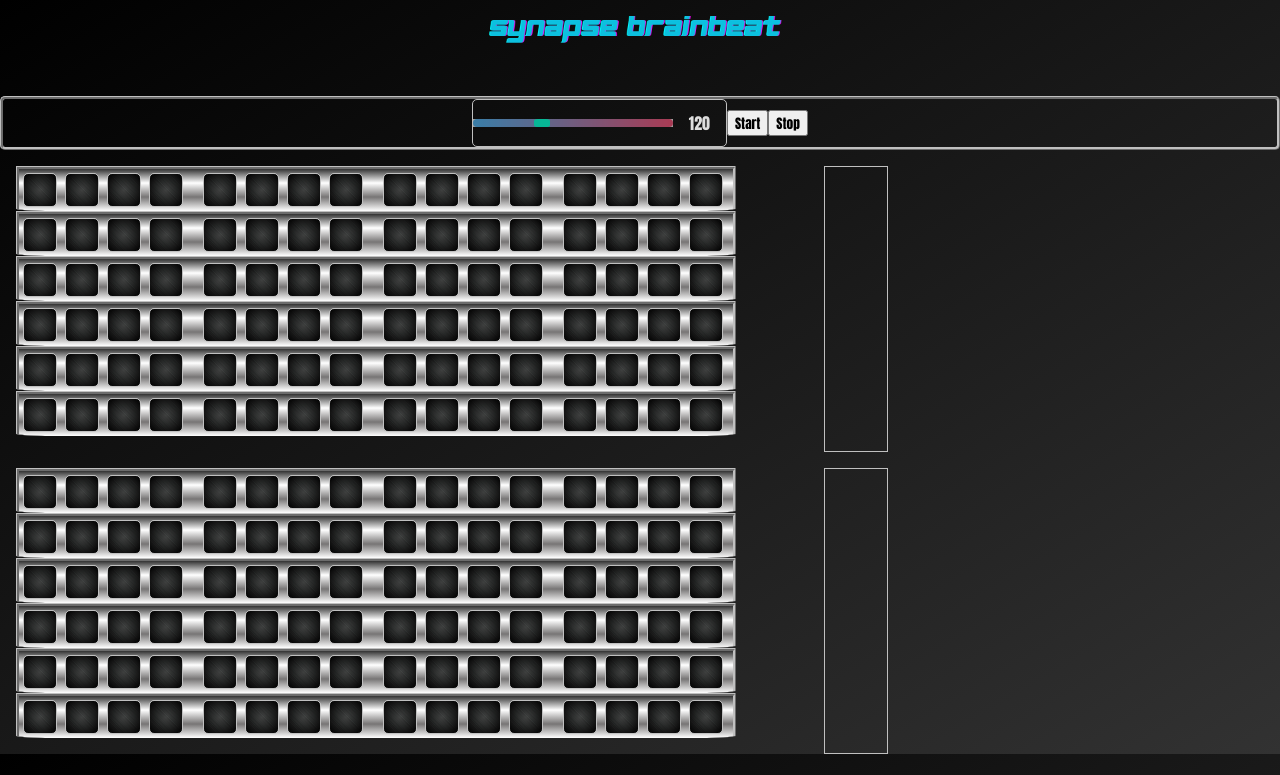
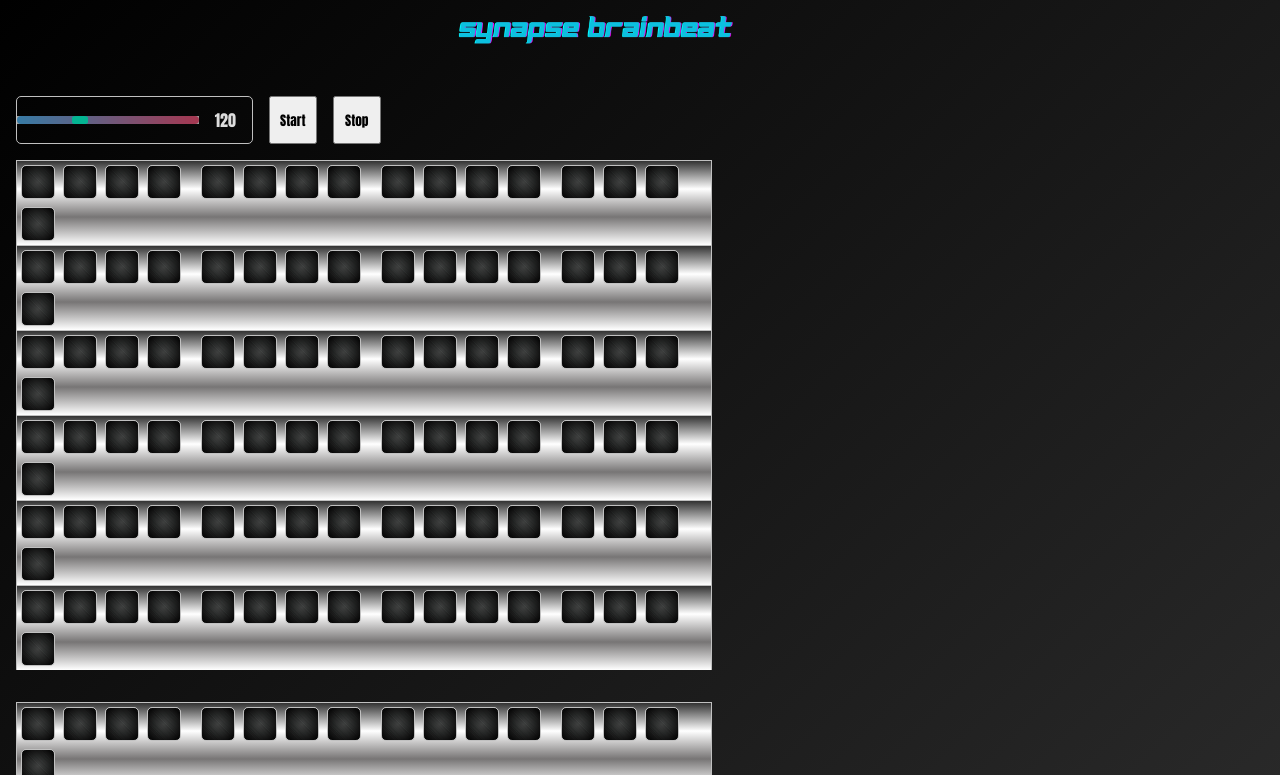
Before and after one commit to LandoMeowrissian/synapse-brainbeat, a React (Create React App) app: page / in a window 1280 px wide. Shown: the top 775 px of the page. Built offline with nearby package versions, Linux system fonts and the light colour scheme.

Commit message:
removing fx

```diff
--- a/src/App.js
+++ b/src/App.js
@@ -1,13 +1,11 @@
 import "./App.scss";
 import Sequencer from "./components/Sequencer/Sequencer";
-// import Effects from "./components/Effects/Effects";
 import Header from "./components/Header/Header";
 function App( ) {
 
 
   return (
     <>
-      {/* <Effects/> */}
       <Header/>
       <Sequencer/>
     </>
--- a/src/App.scss
+++ b/src/App.scss
@@ -7,7 +7,8 @@
 
 body {
   background: linear-gradient(to bottom right, #000000, #323232);
-  min-width: 1164px;
+  min-width: 768px;
+  max-width: 1200px;
 }
 
 .App {
--- a/src/components/Sequencer/Grid.scss
+++ b/src/components/Sequencer/Grid.scss
@@ -1,43 +1,43 @@
 @import "../../styles/mixins";
 
-$border-style: 1mm ridge silver;
+$border-style: 1px ridge silver;
 
 .sequencer {
-  &-controls {
-    border-top: $border-style;
-    border-bottom: $border-style;
-    border-right: $border-style;
-    border-left: $border-style;
-  }
+
   &-synth,
   &-drums {
     display: flex;
-    width: 100vw;
   }
   &-grid,
   &-controls {
     display: flex;
-    align-items: center;
-    justify-content: center;
     border-radius: 5px;
   }
   &-grid {
     perspective: 800px;
     flex-direction: column;
-    align-items: flex-start;
+    align-items: center;
     padding: 1rem;
-    width: 80vw;
   }
+
+  &-controls {
+    align-items: center;
+    padding-left: 1rem;
+  }
+
+}
+
+#play-button,
+#stop-button{
+  height: 3rem;
+  width: 3rem;
+  margin-left: 1rem;
 }
 
 
-
 #row {
-  width: 45rem;
-
+  width: 43.5rem;
   perspective: 600px;
-  border-bottom-right-radius: 5%;
-  border-bottom-left-radius: 5%;
   border-top: $border-style;
   border-right: $border-style;
   border-left: $border-style;
@@ -181,7 +181,3 @@ $border-style: 1mm ridge silver;
     box-shadow: 2px 2px 5px #4daeea, -2px -2px 5px #4daeea;
   }
 }
-
-// button {
-//   @include button-square;
-// }
--- a/src/components/Sequencer/RowSelect.scss
+++ /dev/null
@@ -1,17 +0,0 @@
-@import "../../styles/mixins";
-
-.row-select {
-  display:none;
-  @include flex-col;
-  width: 5%;
-  border: 1px solid silver;
-  position: relative;
-  right: 200px;
-  margin-top: 1rem;
-  &__button {
-   padding: 1rem;
-   margin-top: .5rem;
-   display:none;
-
-  }
-}
--- a/src/components/Sequencer/Sequencer.js
+++ b/src/components/Sequencer/Sequencer.js
@@ -4,7 +4,6 @@ import Drums from "../Drums/Drums";
 import BPMSlider from "./BPMSlider";
 import GridDisplay from "./GridDisplay";
 import DrumGridDisplay from "./DrumGridDisplay";
-import  "./RowSelect.scss";
 import "./Grid.scss";
 
 const Sequencer = () => {
@@ -17,9 +16,6 @@ const Sequencer = () => {
   const [started, setStarted] = useState(false);
   const [beat, setBeat] = useState(0);
   const beatRef = useRef(beat);
-  const reverb = new Tone.JCReverb(0.2).toDestination();
-  const delay = new Tone.PingPongDelay("16n", 0.02).toDestination();
-
 
   let synthRef = useRef(
 
@@ -78,7 +74,7 @@ const Sequencer = () => {
 
     if (started && playing) {
       Tone.Transport.bpm.value = bpm;
-      Tone.Transport.scheduleRepeat(repeat, "16n");
+      Tone.Transport.scheduleRepeat(repeat, "8n");
       Tone.Transport.start();
     } else {
       Tone.Transport.stop();
@@ -159,50 +155,23 @@ const Sequencer = () => {
     setPlaying(false);
   };
 
-  const SynthRowSelect = ({ onSelectRow }) => {
-    return (
-      <div className="row-select">
-        {notes.map((note, index) => (
-          <button
-            className="row-select__button"
-            id={index + 1}
-            key={index} onClick={() => onSelectRow(index)}>
 
-          </button>
-        ))}
-      </div>
-    );
-  };
-  const DrumRowSelect = ({ onSelectRow }) => {
-    return (
-      <div className="row-select">
-        {notes.map((note, index) => (
-          <button
-            className="row-select__button"
-            id={index + 6}
-            key={index} onClick={() => onSelectRow(index)}>
 
-          </button>
-        ))}
-      </div>
-    );
-  };
 
-  const handleRowSelection = (rowIndex) => {
-    console.log("Selected row:", rowIndex);
-    // Implement row selection logic here...
-  };
 
   return (
     <div className="sequencer">
       <div className="sequencer-controls">
         <BPMSlider bpm={bpm} onBpmChange={handleBpmChange} />
+        <div className="sequencer-controls__buttons">
         <button id="play-button" onClick={handlePlayButton}>
           Start
         </button>
         <button id="stop-button" onClick={handleStopButton}>
           Stop
         </button>
+        </div>
+
       </div>
 
       <div className="sequencer-synth">
@@ -212,7 +181,6 @@ const Sequencer = () => {
             handleNoteClick("synth", rowIndex, noteIndex)
           }
         />
-        <SynthRowSelect onSelectRow={handleRowSelection} />
       </div>
       <div className="sequencer-drums">
         <DrumGridDisplay
@@ -221,9 +189,6 @@ const Sequencer = () => {
             handleNoteClick("drum", rowIndex, noteIndex)
           }
         />
-        <DrumRowSelect onSelectRow={handleRowSelection} />
-
-
       </div>
     </div>
   );
```
Also changed, not shown: src/components/Effects/Effects.js (+58 -58 lines), src/components/Effects/EffectsPanel.js (+33 -0 lines).
